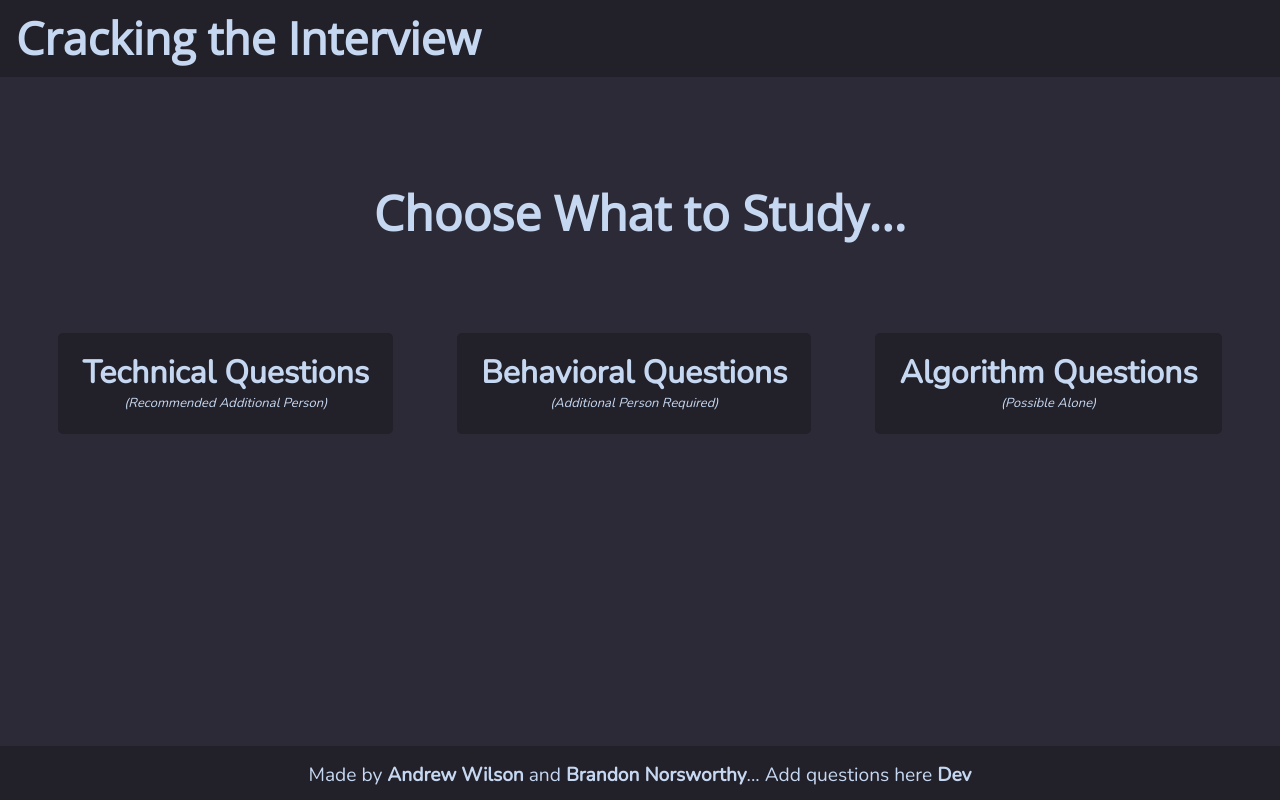
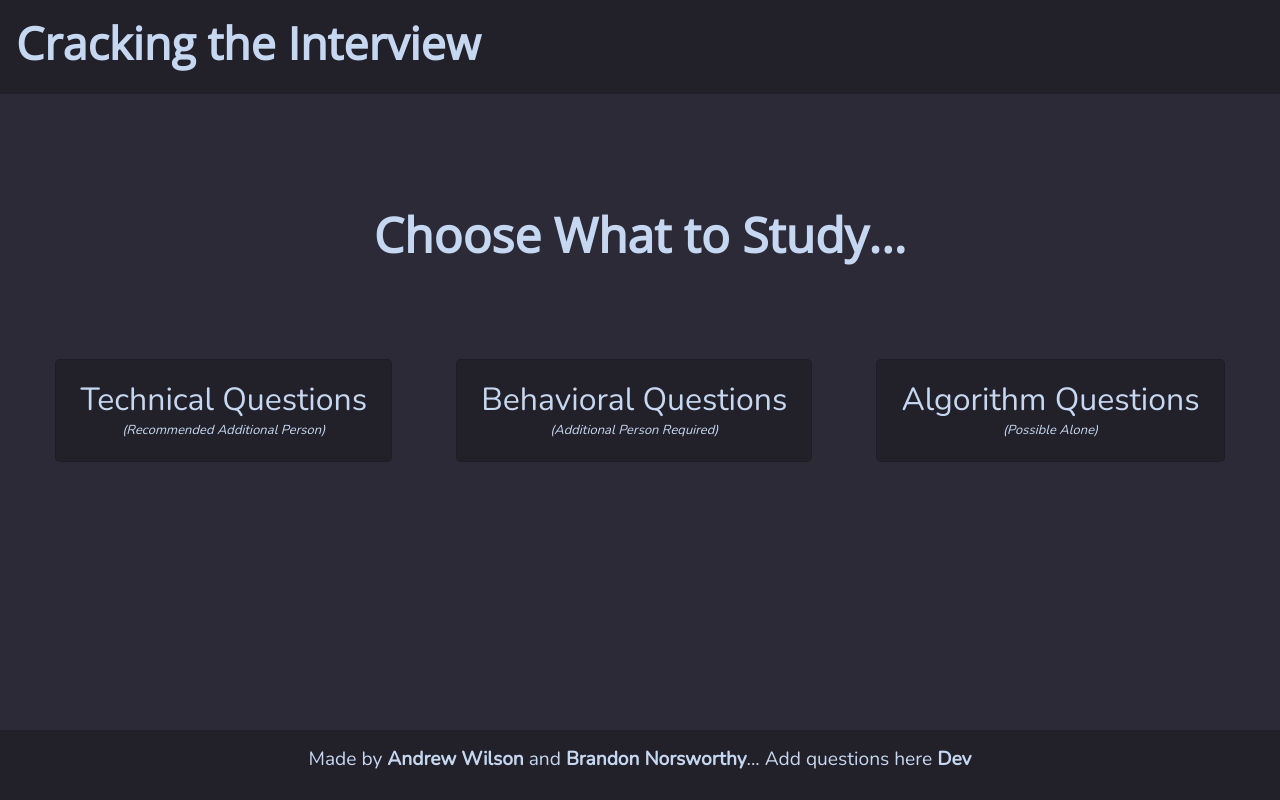
Before and after one commit to andwilson36/cracking_the_interview, a plain HTML site: page index.html in a window 1280 px wide. Drawn offline with nearby package versions, Linux system fonts and the light colour scheme.

Commit message:
color and font changes for bootstrap

```diff
--- a/assets/styles/style.css
+++ b/assets/styles/style.css
@@ -15,9 +15,14 @@ header {
     padding: 1rem;
 }
 
-header a {
+h1 a {
     color: var(--text-color);
     text-decoration: none;
+    font-weight: 1000;
+}
+
+h1 a:hover {
+    color: var(--text-color);
 }
 
 main {
@@ -29,6 +34,7 @@ main {
 main h2 {
     font-family: 'Open Sans', sans-serif;
     font-size: 3rem;
+    font-weight: 600;
 }
 
 main h2:hover {
@@ -115,6 +121,7 @@ footer a {
     font-size: 2rem;
     font-weight: bold;
     margin-bottom: 8px;
+    font-weight: 500;
 }
 
 .card-description {
@@ -123,6 +130,7 @@ footer a {
 }
 
 .card:hover {
+    color: var(--text-color);
     background-color: rgb(29, 27, 34);
     transform: scale(1.05);
     transition: transform 150ms;
--- a/index.html
+++ b/index.html
@@ -13,6 +13,7 @@
     <link rel="preconnect" href="https://fonts.gstatic.com" crossorigin>
     <link href="https://fonts.googleapis.com/css2?family=Nunito:wght@200&display=swap" rel="stylesheet">
     <!-- CSS Links -->
+    <link href="https://cdn.jsdelivr.net/npm/bootstrap@5.1.1/dist/css/bootstrap.min.css" rel="stylesheet" integrity="sha384-F3w7mX95PdgyTmZZMECAngseQB83DfGTowi0iMjiWaeVhAn4FJkqJByhZMI3AhiU" crossorigin="anonymous">
     <link rel="stylesheet" href="./assets/styles/reset.css">
     <link rel="stylesheet" href="./assets/styles/style.css">
     <link rel="shortcut icon" href="./assets/images/favicon.ico?" type="image/x-icon">
```
